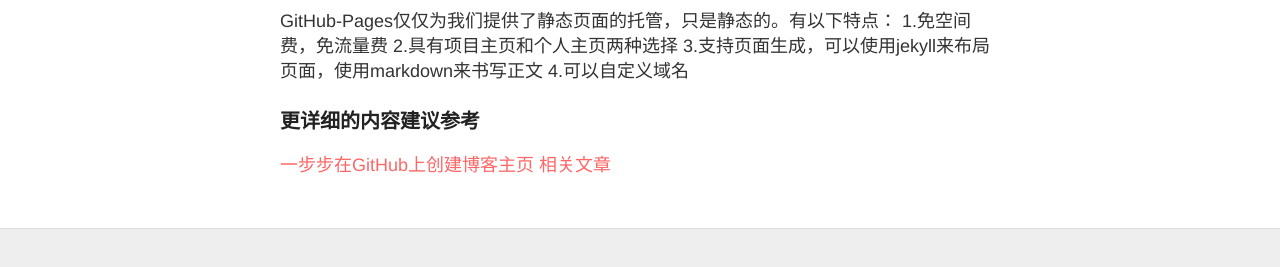
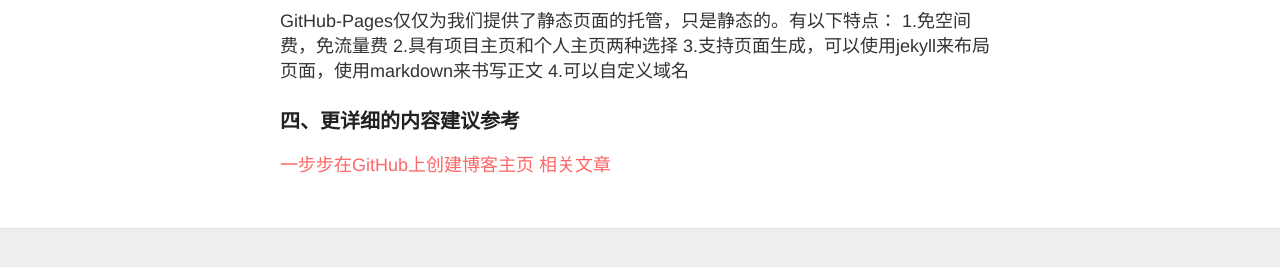
Before and after one commit to juilyhui/juilyhui.github.io, a Jekyll site: the page built from _posts/2016-07-04-github-pages-blog.md, in a window 1280 px wide. Shown: the part 1254-1521 px from the top of the page. Built offline with Jekyll 4.4.1, drawn with Linux system fonts in a browser that asks for light colours; nearby versions of some CDN libraries.

Commit message:
hui modify github-page-blog2

```diff
--- a/_posts/2016-07-04-github-pages-blog.md
+++ b/_posts/2016-07-04-github-pages-blog.md
@@ -35,5 +35,5 @@
 4.可以自定义域名
 
 
-### 更详细的内容建议参考
+### 四、更详细的内容建议参考
 [一步步在GitHub上创建博客主页 相关文章](http://www.pchou.info/ssgithubPage/2013-01-03-build-github-blog-page-01.html)
```
